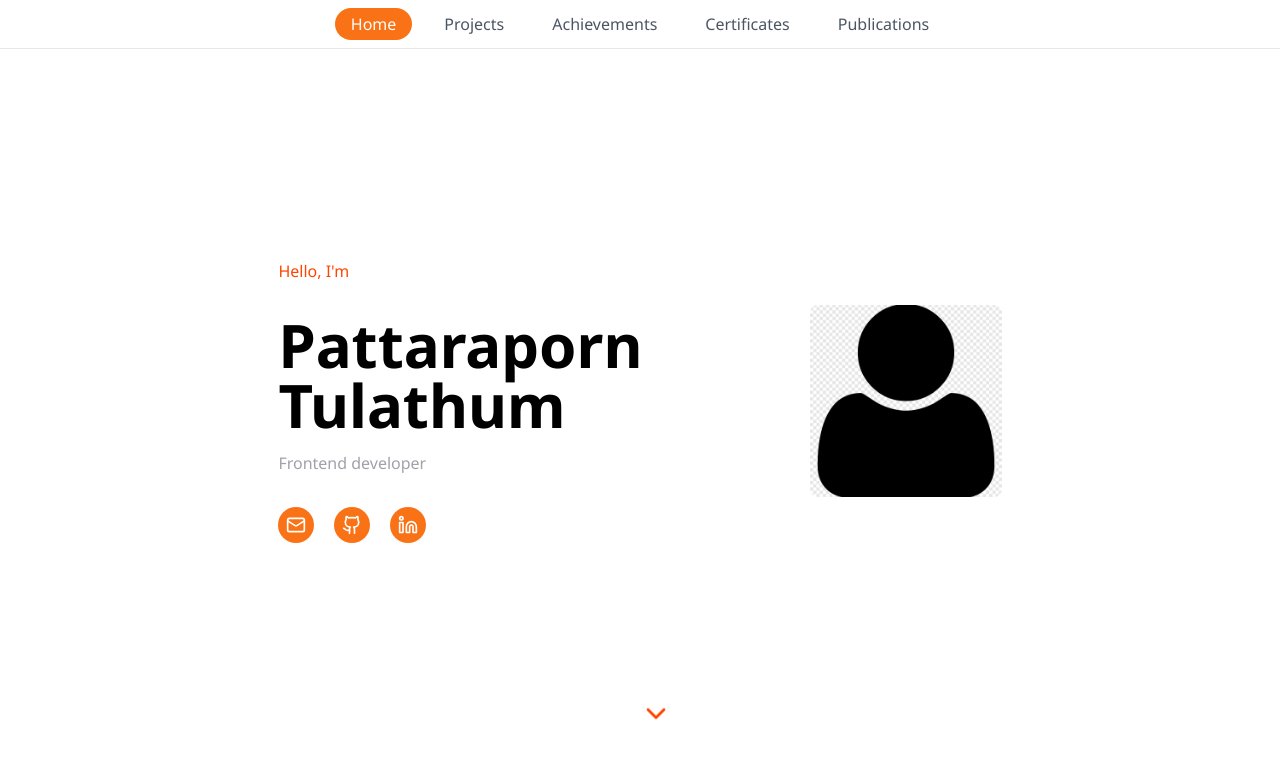
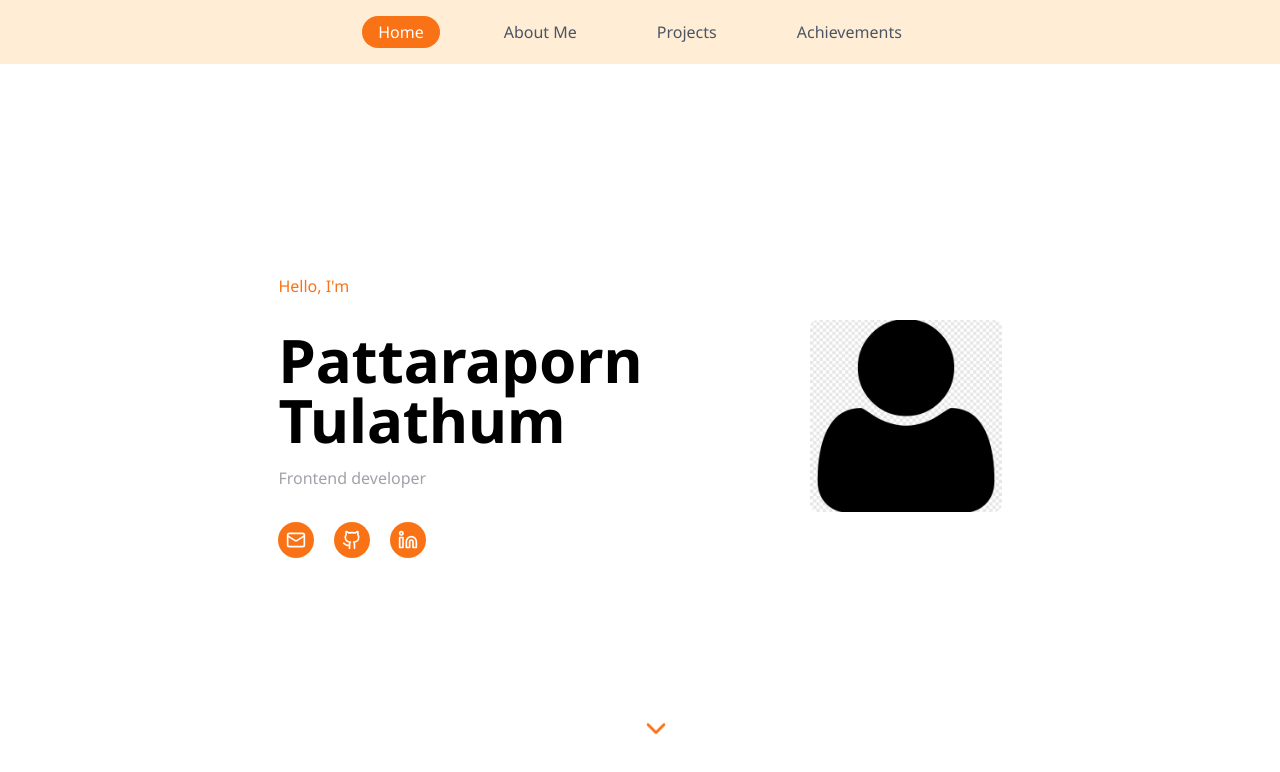
Before and after one commit to rainof/rainof.github.io, a React (Create React App) app: page /#/ in a window 1280 px wide. Shown: the top 772 px of the page. Built offline with nearby package versions, Linux system fonts and the light colour scheme; the HTML template or start-up script is replaced by a standard one.

Commit message:
update(frontend): modify topics displayed in the navigation bar

```diff
--- a/src/App.js
+++ b/src/App.js
@@ -3,10 +3,9 @@ import { Menu } from "lucide-react";
 import { HashRouter as Router, Routes, Route, NavLink } from "react-router-dom";
 import "./App.css";
 import HomePage from "./pages/HomePage";
+import AboutMePage from "./pages/AboutMePage";
 import ProjectPage from "./pages/ProjectPage";
 import AchievementPage from "./pages/AchievementPage";
-import CertificatePage from "./pages/CertificatePage";
-import PublicationPage from "./pages/PublicationPage";
 import NotFoundPage from "./pages/NotFoundPage";
 
 function App() {
@@ -14,9 +13,9 @@ function App() {
 
   return (
     <Router>
-      <div className="min-h-screen bg-white">
-        <nav className="border-b">
-          <div className="container mx-auto px-4 flex h-12 items-center justify-between">
+      <div className="min-h-screen bg-orange-100">
+        <nav className="border-w">
+          <div className="container mx-auto px-4 flex h-16 items-center justify-between">
             <button
               onClick={() => setIsMenuOpen(!isMenuOpen)}
               className="sm:hidden text-gray-600 hover:text-gray-800"
@@ -27,7 +26,7 @@ function App() {
             <div
               className={`${
                 isMenuOpen ? "flex" : "hidden"
-              } sm:flex flex-col sm:flex-row sm:w-full sm:justify-center sm:gap-4 absolute sm:relative left-0 right-0 top-14 sm:top-0 bg-white sm:bg-transparent z-50 border-b sm:border-0 shadow-md sm:shadow-none`}
+              } sm:flex flex-col sm:flex-row sm:w-full sm:justify-center sm:gap-12 absolute sm:relative left-0 right-0 top-14 sm:top-0 bg-white sm:bg-transparent z-50 border-b sm:border-0 shadow-md sm:shadow-none`}
             >
               <NavLink
                 to="/"
@@ -41,11 +40,12 @@ function App() {
               >
                 Home
               </NavLink>
-              {["Projects", "Achievements", "Certificates", "Publications"].map(
-                (item) => (
+              {["About Me", "Projects", "Achievements"].map((item) => (
                 <NavLink
                   key={item}
-                    to={`/${item.toLowerCase()}`}
+                  to={`/${
+                    item === "About Me" ? "aboutme" : item.toLowerCase()
+                  }`}
                   className={({ isActive }) =>
                     `px-4 py-2 sm:py-1 w-full sm:w-auto text-center sm:rounded-2xl transition-colors ${
                       isActive
@@ -56,18 +56,16 @@ function App() {
                 >
                   {item}
                 </NavLink>
-                )
-              )}
+              ))}
             </div>
           </div>
         </nav>
 
         <Routes>
           <Route path="/" element={<HomePage />} />
+          <Route path="/aboutme" element={<AboutMePage />} />
           <Route path="/projects" element={<ProjectPage />} />
           <Route path="/achievements" element={<AchievementPage />} />
-          <Route path="/certificates" element={<CertificatePage />} />
-          <Route path="/publications" element={<PublicationPage />} />
           <Route path="*" element={<NotFoundPage />} />
         </Routes>
       </div>
--- a/src/output.css
+++ b/src/output.css
@@ -708,6 +708,10 @@ video {
   height: 100%;
 }
 
+.h-16 {
+  height: 4rem;
+}
+
 .min-h-\[calc\(100vh-3\.5rem\)\] {
   min-height: calc(100vh - 3.5rem);
 }
@@ -858,6 +862,21 @@ video {
   background-color: rgb(255 69 0 / var(--tw-bg-opacity));
 }
 
+.bg-orange-100 {
+  --tw-bg-opacity: 1;
+  background-color: rgb(255 237 213 / var(--tw-bg-opacity));
+}
+
+.bg-orange-50 {
+  --tw-bg-opacity: 1;
+  background-color: rgb(255 247 237 / var(--tw-bg-opacity));
+}
+
+.bg-orange-200 {
+  --tw-bg-opacity: 1;
+  background-color: rgb(254 215 170 / var(--tw-bg-opacity));
+}
+
 .object-cover {
   object-fit: cover;
 }
@@ -917,6 +936,16 @@ video {
 .text-zinc-600 {
   --tw-text-opacity: 1;
   color: rgb(82 82 91 / var(--tw-text-opacity));
+}
+
+.text-orange-500 {
+  --tw-text-opacity: 1;
+  color: rgb(249 115 22 / var(--tw-text-opacity));
+}
+
+.text-orange-600 {
+  --tw-text-opacity: 1;
+  color: rgb(234 88 12 / var(--tw-text-opacity));
 }
 
 .shadow-md {
@@ -981,6 +1010,14 @@ video {
 
   .sm\:gap-4 {
     gap: 1rem;
+  }
+
+  .sm\:gap-8 {
+    gap: 2rem;
+  }
+
+  .sm\:gap-12 {
+    gap: 3rem;
   }
 
   .sm\:rounded-2xl {
--- /dev/null
+++ b/src/pages/AboutMePage.js
@@ -0,0 +1,11 @@
+import React from "react";
+
+function AboutMePage() {
+  return (
+    <div>
+      <div>AboutMePage</div>
+    </div>
+  );
+}
+
+export default AboutMePage;
--- a/src/pages/CertificatePage.js
+++ /dev/null
@@ -1,11 +0,0 @@
-import React from "react";
-
-function CertificatePage() {
-  return (
-    <div>
-      <div>CertificatePage</div>
-    </div>
-  );
-}
-
-export default CertificatePage;
--- a/src/pages/HomePage.js
+++ b/src/pages/HomePage.js
@@ -10,7 +10,7 @@ function HomePage() {
         <div className="flex flex-col md:flex-row items-center justify-center gap-8 max-w-3xl w-full">
           {/* Hero Section */}
           <div className="text-center md:text-left md:w-[45%]">
-            <p className="text-[#FF4500]">Hello, I'm</p>
+            <p className="text-orange-500">Hello, I'm</p>
             <h1 className="text-4xl md:text-6xl font-bold mt-8 mb-4">
               Pattaraporn
               <br />
@@ -65,10 +65,10 @@ function HomePage() {
           onClick={() =>
             window.scrollTo({ top: window.innerHeight, behavior: "smooth" })
           }
-          className="text-[#FF4500] hover:text-orange-600 transition-colors"
+          className="text-orange-500 hover:text-orange-600 transition-colors"
           aria-label="Scroll down for more content"
         >
-          <ChevronDown className="h-8 w-8 text-[#FF4500]" />
+          <ChevronDown className="h-8 w-8 text-orange-500" />
         </button>
       </div>
     </div>
--- a/src/pages/PublicationPage.js
+++ /dev/null
@@ -1,11 +0,0 @@
-import React from "react";
-
-function PublicationPage() {
-  return (
-    <div>
-      <div>PublicationPage</div>
-    </div>
-  );
-}
-
-export default PublicationPage;
```
Lines whose indentation alone changed are shown as unchanged.
